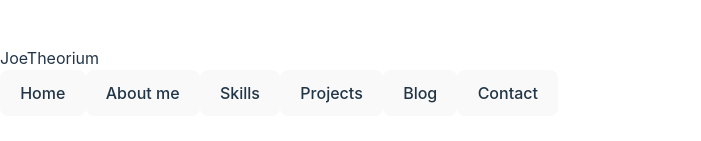
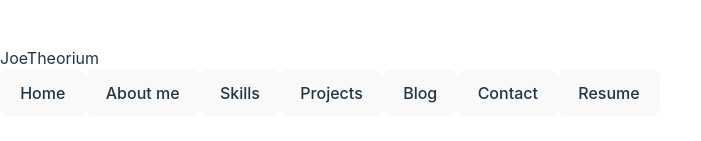
Before and after one commit to raggiodev/portfolio, a React (Vite) app: page / in a window 1280 px wide. Shown: the part 319-460 px from the top of the page, without its empty margins (0-701 px from the left). Built offline with nearby package versions, Linux system fonts and the light colour scheme.

Commit message:
add Resume button

```diff
--- a/src/components/Header/Header.tsx
+++ b/src/components/Header/Header.tsx
@@ -15,6 +15,7 @@ const Header: React.FC<NavBar> = ({ clickLogo }) => {
         <button>Projects</button>
         <button>Blog</button>
         <button>Contact</button>
+        <button>Resume</button>
       </nav>
     </header>
   );
```
